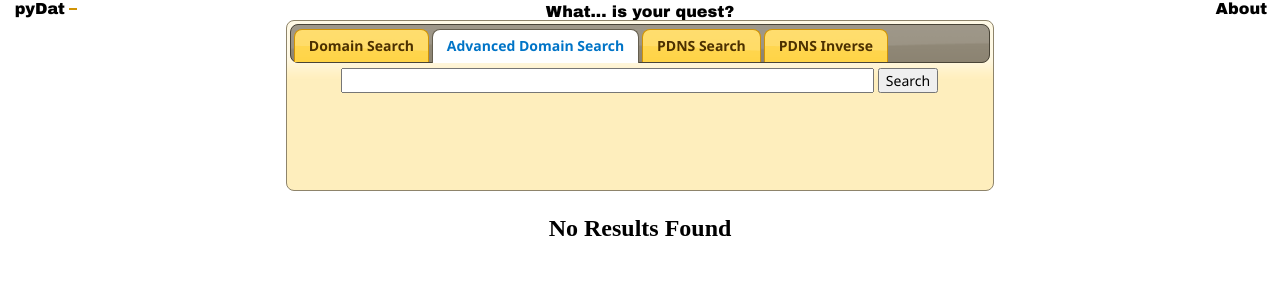
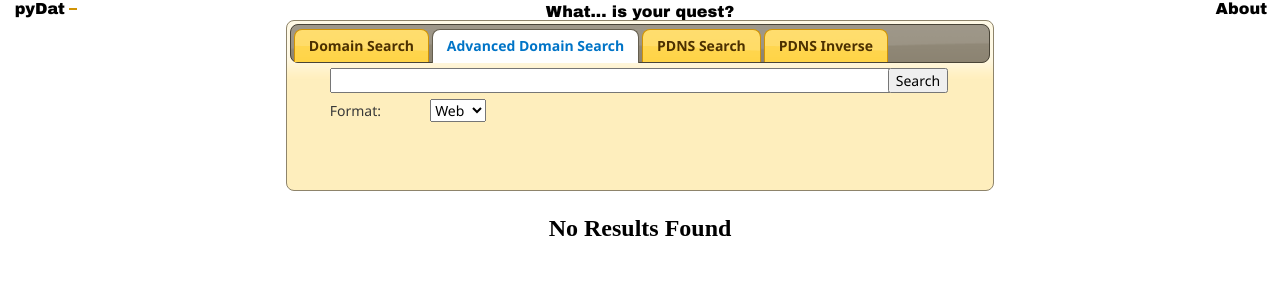
Before and after one commit to MITRECND/WhoDat, a Django app: template pydat/pydat/templates/pdns.html in a window 1280 px wide, after a click on "Advanced Domain Search". Shown: the top 300 px of the page. Run offline with Django 3.2, Linux system fonts and the light colour scheme; the template is opened without the code that fills it: values that come from a table or form of the project are taken from there, others are empty.

Commit message:
Updated advanced search layout to support JSON and List views, similar to orignal search

```diff
--- a/pydat/pydat/forms.py
+++ b/pydat/pydat/forms.py
@@ -46,6 +46,27 @@ class domain_form(forms.Form):
 
 class advdomain_form(forms.Form):
     query = forms.CharField(label='Search', widget=forms.TextInput(attrs={'size': '60'}))
+    filt = forms.ChoiceField(label="Filter", required=False)
+    fmt = forms.ChoiceField(label="Format", required=False)
+    limit = forms.IntegerField(label="Limit", min_value=1,
+                               max_value=settings.LIMIT,
+                               initial=settings.LIMIT,
+                                required=False)
+
+    def __init__(self, *args, **kwargs):
+        super(advdomain_form, self).__init__(*args, **kwargs)
+        self.fields['fmt'].choices = [('normal', 'Web'),
+                                      ('json', 'JSON'),
+                                      ('list', 'List')]
+        nonelist = [('none', 'None')]
+        nonelist.extend(settings.SEARCH_KEYS)
+
+        self.fields['filt'].choices = settings.SEARCH_KEYS
+
+        for field in self.fields.values():
+            field.error_messages = {'required':'%s is required' % field.label,
+                                    'invalid_choice': '%s is invalid' % field.label}
+
 
 
 #Allows you to provide a drop down of numbers but support non listed number
--- a/pydat/pydat/static/css/pydat.css
+++ b/pydat/pydat/static/css/pydat.css
@@ -23,8 +23,16 @@ html, body{
 
 #forms table {
     margin: 0 auto;
+    width: 90%;
 }
 
+table.adv_table1 #id_query {
+    width: 100%;
+}
+
+table.adv_table2 {
+    text-align: left;
+}
 
 .clear{
 	clear:both;
--- a/pydat/pydat/templates/base.html
+++ b/pydat/pydat/templates/base.html
@@ -63,14 +63,54 @@
             {% if advdomain_form %}
             <form action="{% url 'advdomains' %}" method="POST">
              {% csrf_token %}
-                <table id="advdomain_form">
+                <table id="advdomain_form" class='adv_table1'>
                     <tbody>
                         <tr>
                             <td>
                                 {{ advdomain_form.query}}
                             </td>
                             <td>
-                                  <input type="submit" value="Search"/>
+                                  <input id='adv_submit' type="submit" value="Search"/>
+                            </td>
+                        </tr>
+                    </tbody>
+                </table>
+                <table class='adv_table2'>
+                    <tbody>
+                        <tr>
+                            <td>
+                                <label for="id_fmt">Format:</label>
+                            </td>
+                            <td>
+                                {{ advdomain_form.fmt }}
+                            </td>
+                            <td>
+                                &nbsp;
+                            </td>
+                            <td>
+                                &nbsp;
+                            </td>
+                        </tr>
+                        <tr>
+                            <td>
+                                <div class='form_limit novis'>
+                                    <label for="id_limit">Limit:</label>
+                                </div>
+                            </td>
+                            <td>
+                                <div class='form_limit novis'>
+                                    {{ domain_form.limit }}
+                                </div>
+                            </td>
+                            <td>
+                                <div class='form_filter novis'>
+                                    <label for="id_filt">Filter:</label>
+                                </div>
+                            </td>
+                            <td>
+                                <div class='form_filter novis'>
+                                    {{ domain_form.filt }}
+                                </div>
                             </td>
                         </tr>
                     </tbody>
```
Also changed, not shown: pydat/pydat/views.py (+31 -5 lines).
